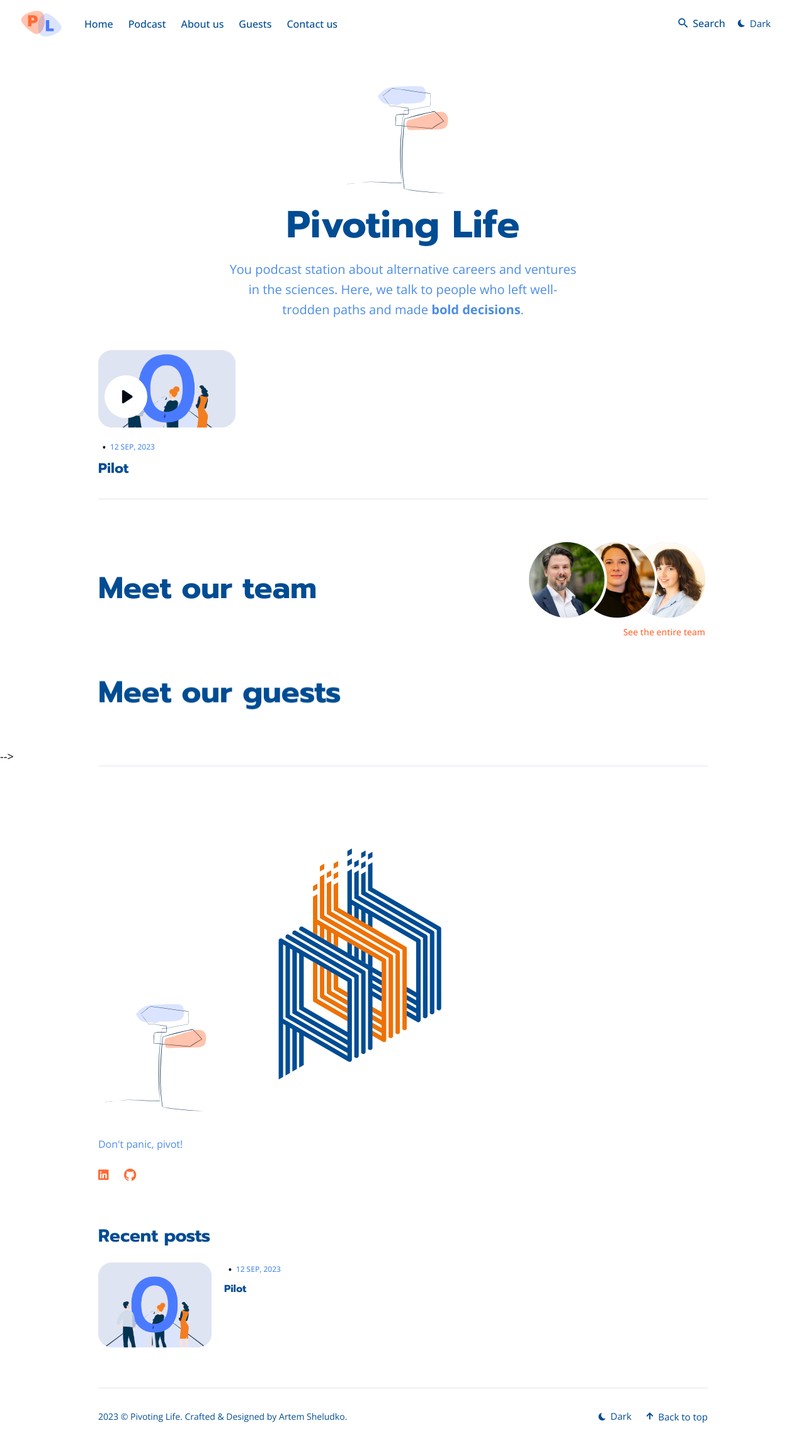
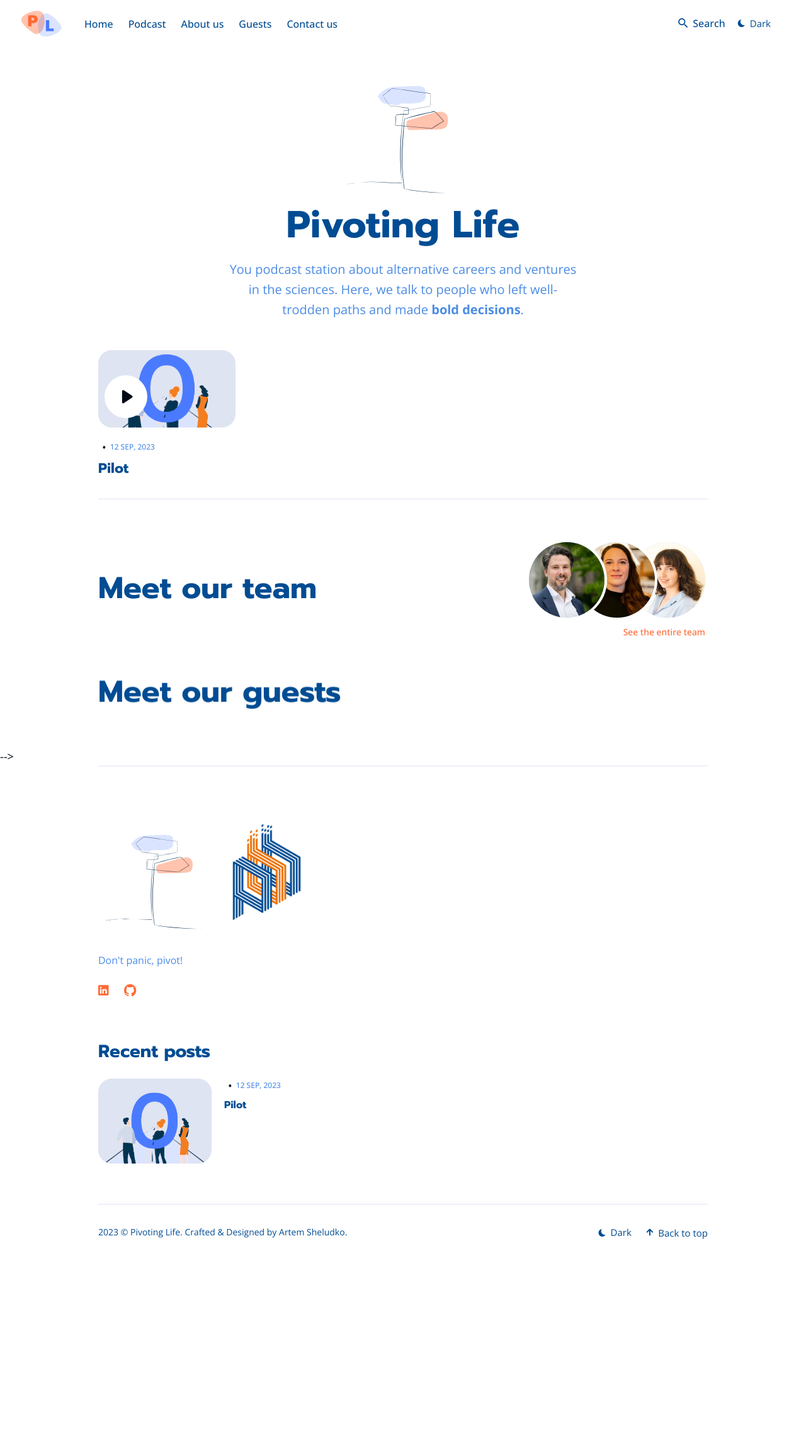
Before and after one commit to sitjart/website-pivoting-life, a Jekyll site: the page built from index.html, in a window 1280 px wide. Shown: the whole page at 63% size. Built offline with Jekyll 4.4.1, drawn with Linux system fonts in a browser that asks for light colours; after the commit the page ends 2002 px from its top, so only the background shows below that.

Commit message:
Update _footer.scss

```diff
--- a/_sass/3-modules/_footer.scss
+++ b/_sass/3-modules/_footer.scss
@@ -64,6 +64,7 @@
   .logo-footer__image,
   .logo-footer__image__dark {
     max-height: 500px;
+    max-width: 175px;
   }
 
   .logo-footer__image__dark {
```
